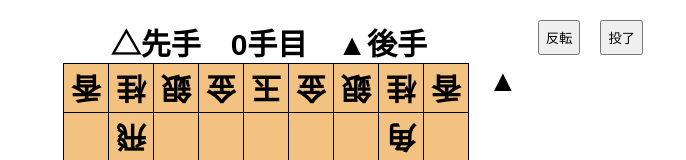
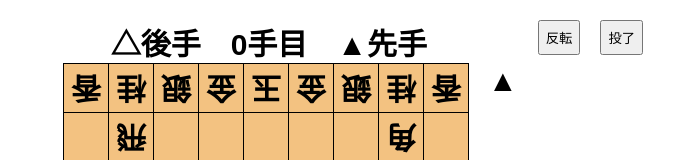
Before and after one commit to izumo27/react-shogi, a React (Create React App) app: page / in a window 1280 px wide. Shown: the top 160 px of the page, without its empty margins (0-686 px from the left). Built offline with nearby package versions, Linux system fonts and the light colour scheme.

Commit message:
Fix game

```diff
--- a/src/index.tsx
+++ b/src/index.tsx
@@ -18,8 +18,8 @@ ReactDOM.render(
     moves={0}
     clicked_piece={Setting.UNCLICKED}
     final_piece={Setting.UNCLICKED}
-    black_name={"後手"}
-    white_name={"先手"}
+    black_name={"先手"}
+    white_name={"後手"}
     is_black={true}
   />,
   document.getElementById('root')
```
